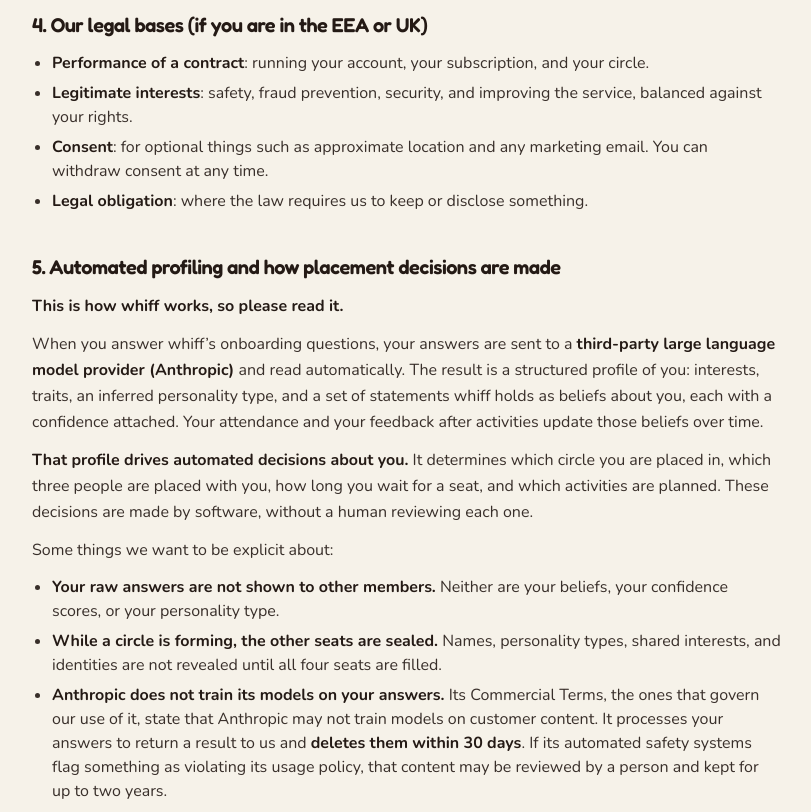
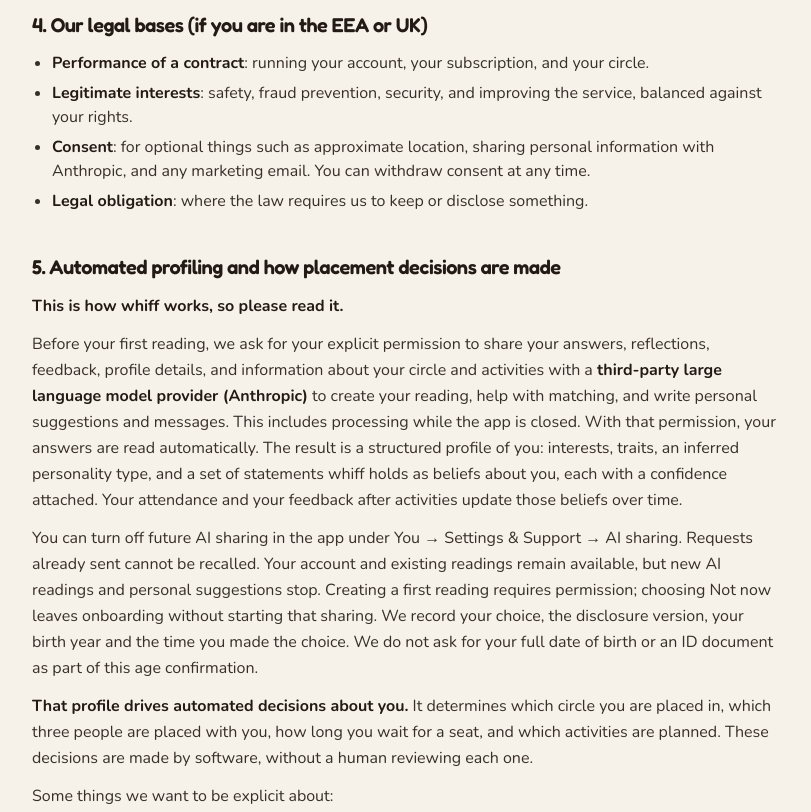
Before and after one commit to Whiff-ByAkin/whiff-web, a Next.js app: page /privacy in a window 1280 px wide. Shown: the part 1940-2752 px from the top of the page, without its empty margins (312-1123 px from the left). Built offline with nearby package versions, Linux system fonts and the light colour scheme.

Commit message:
Update legal pages for 21+ eligibility and AI sharing

```diff
--- a/app/privacy/page.tsx
+++ b/app/privacy/page.tsx
@@ -207,8 +207,8 @@ const SECTIONS: DocSection[] = [
           </li>
           <li>
             <strong>Consent</strong>: for optional things such as approximate
-            location and any marketing email. You can withdraw consent at any
-            time.
+            location, sharing personal information with Anthropic, and any
+            marketing email. You can withdraw consent at any time.
           </li>
           <li>
             <strong>Legal obligation</strong>: where the law requires us to
@@ -227,14 +227,27 @@ const SECTIONS: DocSection[] = [
           <strong>This is how whiff works, so please read it.</strong>
         </p>
         <p>
-          When you answer whiff’s onboarding questions, your answers are sent to
-          a{" "}
+          Before your first reading, we ask for your explicit permission to share
+          your answers, reflections, feedback, profile details, and information
+          about your circle and activities with a{" "}
           <strong>third-party large language model provider (Anthropic)</strong>{" "}
-          and read automatically. The result is a structured profile of you:
+          to create your reading, help with matching, and write personal suggestions
+          and messages. This includes processing while the app is closed. With
+          that permission, your answers are read automatically. The result is a structured profile of you:
           interests, traits, an inferred personality type, and a set of
           statements whiff holds as beliefs about you, each with a confidence
           attached. Your attendance and your feedback after activities update
           those beliefs over time.
+        </p>
+        <p>
+          You can turn off future AI sharing in the app under You → Settings &amp;
+          Support → AI sharing. Requests already sent cannot be recalled. Your
+          account and existing readings remain available, but new AI readings and
+          personal suggestions stop. Creating a first reading requires permission;
+          choosing Not now leaves onboarding without starting that sharing. We
+          record your choice, the disclosure version, your birth year and the time
+          you made the choice. We do not ask for your full date of birth or an ID
+          document as part of this age confirmation.
         </p>
         <p>
           <strong>That profile drives automated decisions about you.</strong> It
@@ -328,7 +341,8 @@ const SECTIONS: DocSection[] = [
           <li>
             <strong>
               <a href="https://www.anthropic.com/legal/privacy">Anthropic</a>
-            </strong>: the language model that reads your onboarding answers (section 5).
+            </strong>: our AI provider for readings, matching assistance, personal suggestions,
+            and messages, with your permission (section 5).
           </li>
           <li>
             <strong>
@@ -528,13 +542,14 @@ const SECTIONS: DocSection[] = [
   },
   {
     id: "section-14",
-    title: "14. Children",
+    title: "14. Age eligibility",
     body: (
       <>
         <p>
-          whiff is for adults <strong>18 and over</strong>. It is not directed
-          to children and we do not knowingly collect information from anyone
-          under 18. If you believe a minor has given us information, email{" "}
+          whiff membership is for adults <strong>21 and over</strong>. We ask for
+          your birth year and confirmation that you are already 21 before you
+          begin onboarding. The service is not directed to children. If you believe
+          someone under 21 has created an account or a child has given us information, email{" "}
           <a href={`mailto:${CONTACT_EMAIL}`}>{CONTACT_EMAIL}</a> and we will
           delete it.
         </p>
@@ -704,7 +719,7 @@ export default function PrivacyPage() {
   return (
     <DocShell
       title="Privacy Policy"
-      updated="August 21, 2026"
+      updated="September 15, 2026"
       intro={INTRO}
       sections={SECTIONS}
     />
--- a/app/terms/page.tsx
+++ b/app/terms/page.tsx
@@ -98,8 +98,9 @@ const SECTIONS: DocSection[] = [
     body: (
       <>
         <p>
-          You must be <strong>18 years or older</strong> and able to form a
-          binding contract. You must not be barred from using the Service under
+          You must be <strong>21 years or older</strong> and able to form a
+          binding contract. When you join, you confirm that your twenty-first
+          birthday has already happened. You must not be barred from using the Service under
           the laws of your country or the United States, and you must not be
           listed on any U.S. government list of prohibited or restricted
           parties. You may not use whiff if we have previously removed you.
@@ -719,7 +720,7 @@ export default function TermsPage() {
   return (
     <DocShell
       title="Terms of Service"
-      updated="August 20, 2026"
+      updated="September 15, 2026"
       intro={INTRO}
       sections={SECTIONS}
     />
```
